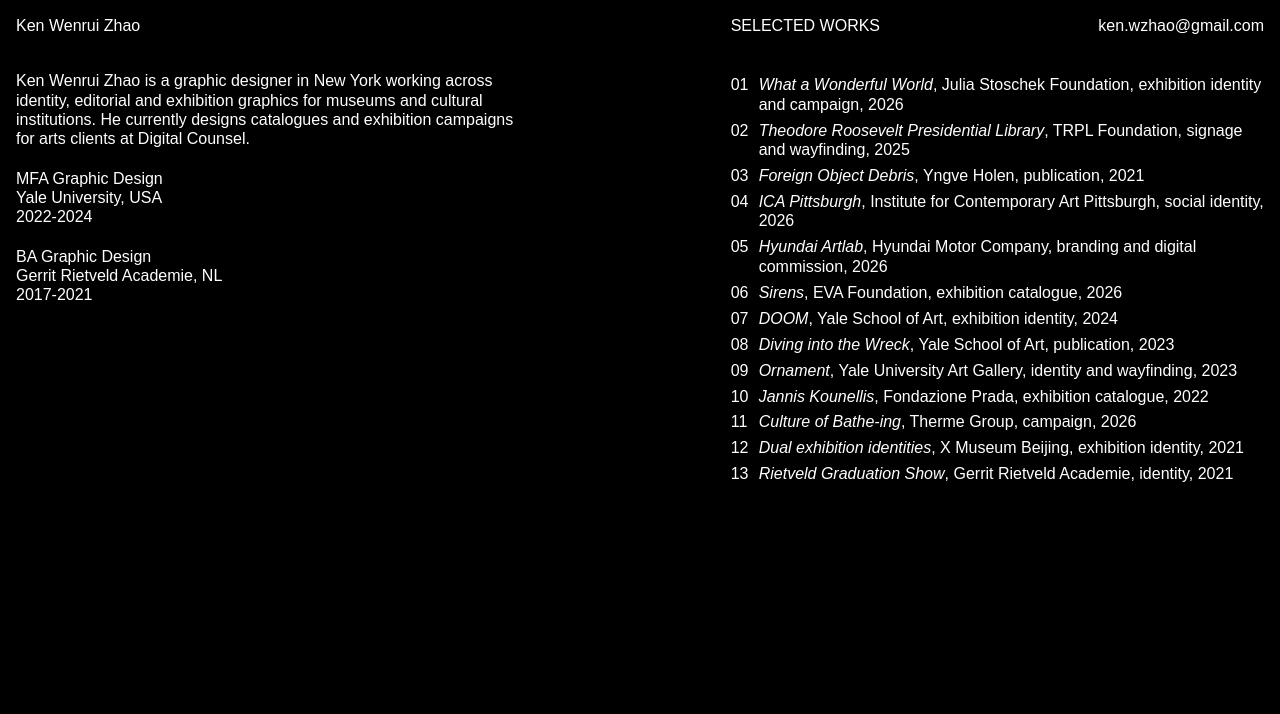
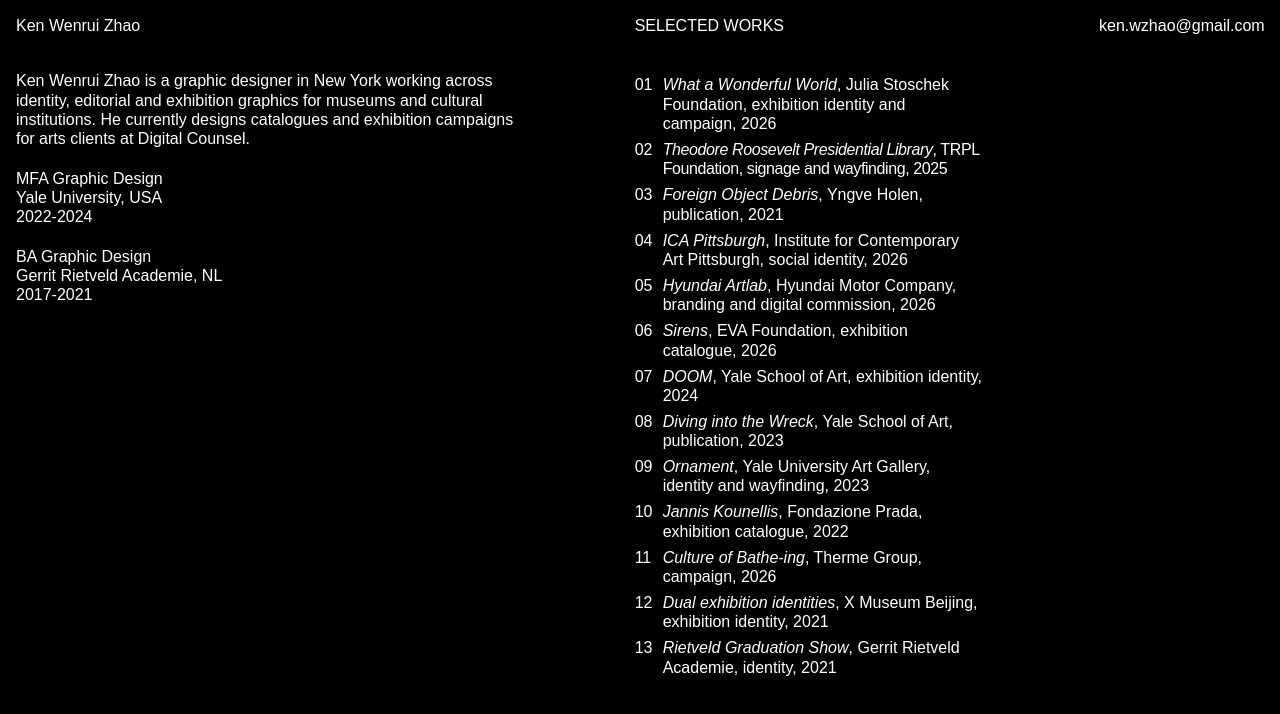
Before and after one commit to serpenskirt/kwzhao, a plain HTML site: page design/index.html in a window 1280 px wide. Drawn offline with Linux system fonts and the light colour scheme.

Commit message:
Landing in three columns (bio 752, index 521 at 952, email top right); entry 02 at -2.5% letter spacing, no orphan
Co-Authored-By: Claude Opus 5.5 <noreply@anthropic.com>

```diff
--- a/design/index.html
+++ b/design/index.html
@@ -25,15 +25,18 @@
   /* Landing */
   #landing .name { position: absolute; left: calc(var(--u) * 24); top: calc(var(--u) * 24); }
   #landing .m-email { display: none; }
-  #landing .bio { position: absolute; left: calc(var(--u) * 24); top: calc(var(--u) * 107); width: calc(var(--u) * 776); }
+  /* Ken's Index-landing (2026-11-21, second edit): three columns. Name and bio 24–776 (bio 752 wide);
+     SELECTED WORKS and the index 521 wide from x 952 (8 left of centre); the email alone at the top right, ending at 1897. */
+  #landing .bio { position: absolute; left: calc(var(--u) * 24); top: calc(var(--u) * 107); width: calc(var(--u) * 752); }
   #landing .bio p + p { margin-top: calc(var(--u) * 30); }
-  /* Ken's Index-landing (2026-11-21): the top bar and index are one 800-wide block ending 24 from the right (x 1096–1896) */
-  #landing .right { position: absolute; right: calc(var(--u) * 24); width: calc(var(--u) * 800); top: calc(var(--u) * 24); }
-  #landing .bar { display: flex; justify-content: space-between; }
+  #landing .right { position: absolute; left: calc(50% - var(--u) * 8); width: calc(var(--u) * 521); top: calc(var(--u) * 24); }
+  #landing .bar a { position: fixed; right: calc(var(--u) * 23); top: calc(var(--u) * 24); }
   #landing ol { list-style: none; margin-top: calc(var(--u) * 60); }
   #landing li { display: flex; cursor: pointer; }
   #landing li + li { margin-top: calc(var(--u) * 10); }
   #landing li .no { flex: 0 0 calc(var(--u) * 42); }
+  /* desktop only: Ken set entry 02 to -2.5 % letter spacing so its year stays on the second line (no orphan) */
+  body:not(.mobile) #landing li.tight .no + span { letter-spacing: -0.025em; }
 
   /* Work pages */
   .stage { position: absolute; left: 50%; top: 50%; width: calc(var(--u) * 1920); height: calc(var(--u) * 1080); transform: translate(-50%, -50%); }
@@ -201,7 +204,7 @@ const WORKS = [
     [ { igpost: true, video: '04-ig-post.mp4', poster: '04-ig-post-poster.jpg', x: 620, y: 216, w: 328, h: 654, radius: 52 },
       { igreel: true, video: '04-ig-reel.mp4', poster: '04-ig-reel-poster.jpg', x: 978, y: 219, w: 325, h: 648, radius: 52 } ],
   ] },
-  { no: '02', title: 'Theodore Roosevelt Presidential Library', client: 'TRPL Foundation', scope: 'signage and wayfinding', year: '2025', slides: [
+  { no: '02', title: 'Theodore Roosevelt Presidential Library', client: 'TRPL Foundation', scope: 'signage and wayfinding', year: '2025', tight: true, slides: [
     [ { img: '02-opener.jpg', x: 313, y: 108, w: 1295, h: 864 } ],
     // both signage loops at double speed (Ken, red notes on 02-2 and 02-4): every frame kept, 60 fps
     [ { video: '02-signage-1-2x.mp4', poster: '02-signage-1-poster.jpg', x: 347, y: 108, w: 1226, h: 864 } ],
@@ -342,7 +345,7 @@ const MOVE = matchMedia('(prefers-reduced-motion: reduce)').matches ? 1 : 480;
 WORKS.forEach((w, i) => {
   // landing index: number, italic title, client, scope, year
   // one line of text that wraps by itself, as in Ken's Index-landing (no forced break after the client)
-  const li = el('li', '', `<span class="no">${w.no}</span><span><i>${w.title}</i>, ${w.client}, ${w.scope}, ${w.year}</span>`);
+  const li = el('li', w.tight ? 'tight' : '', `<span class="no">${w.no}</span><span><i>${w.title}</i>, ${w.client}, ${w.scope}, ${w.year}</span>`);
   li.addEventListener('click', () => goWork(i, 0));
   $('#home-index').append(li);
   // index inside a work: number + title
```
